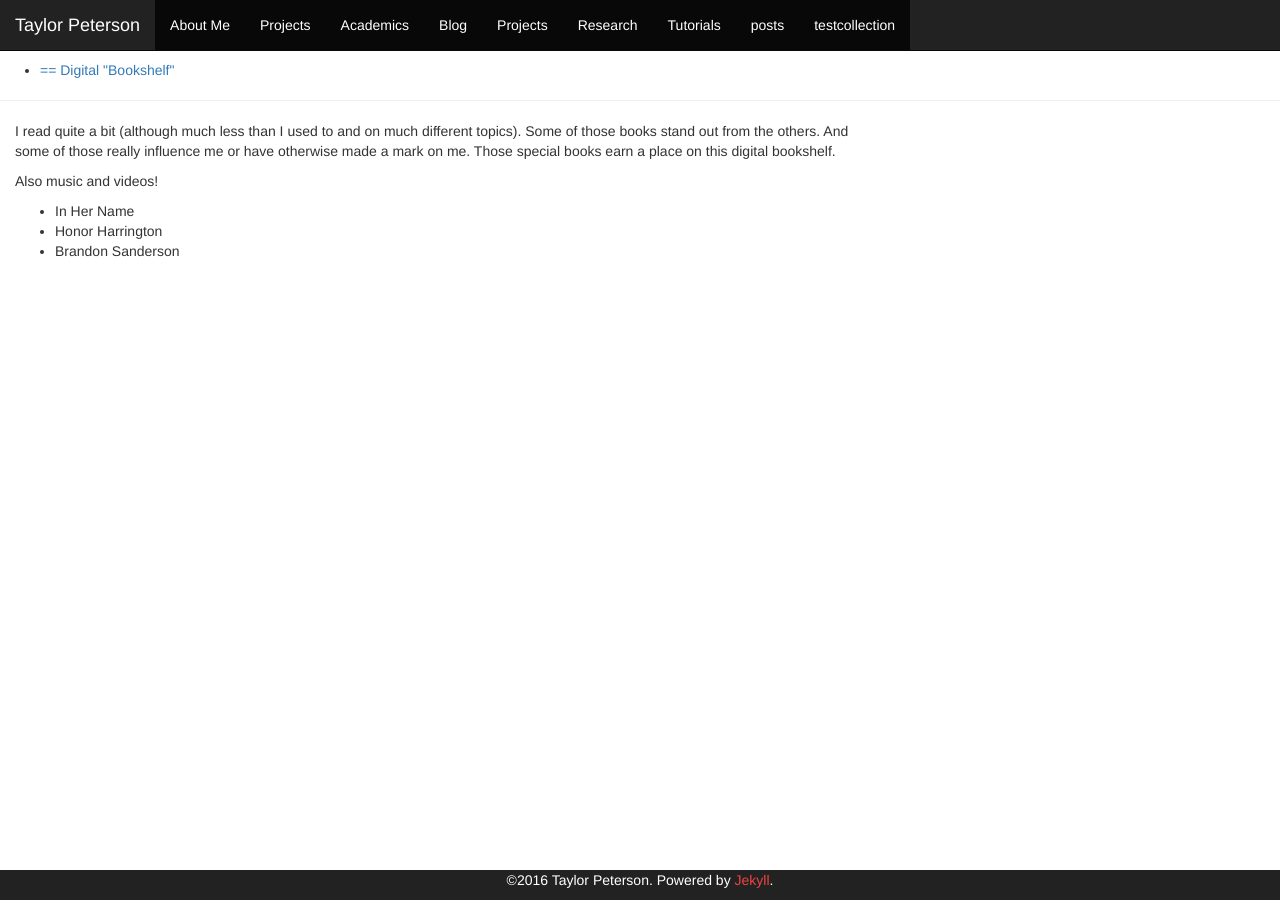
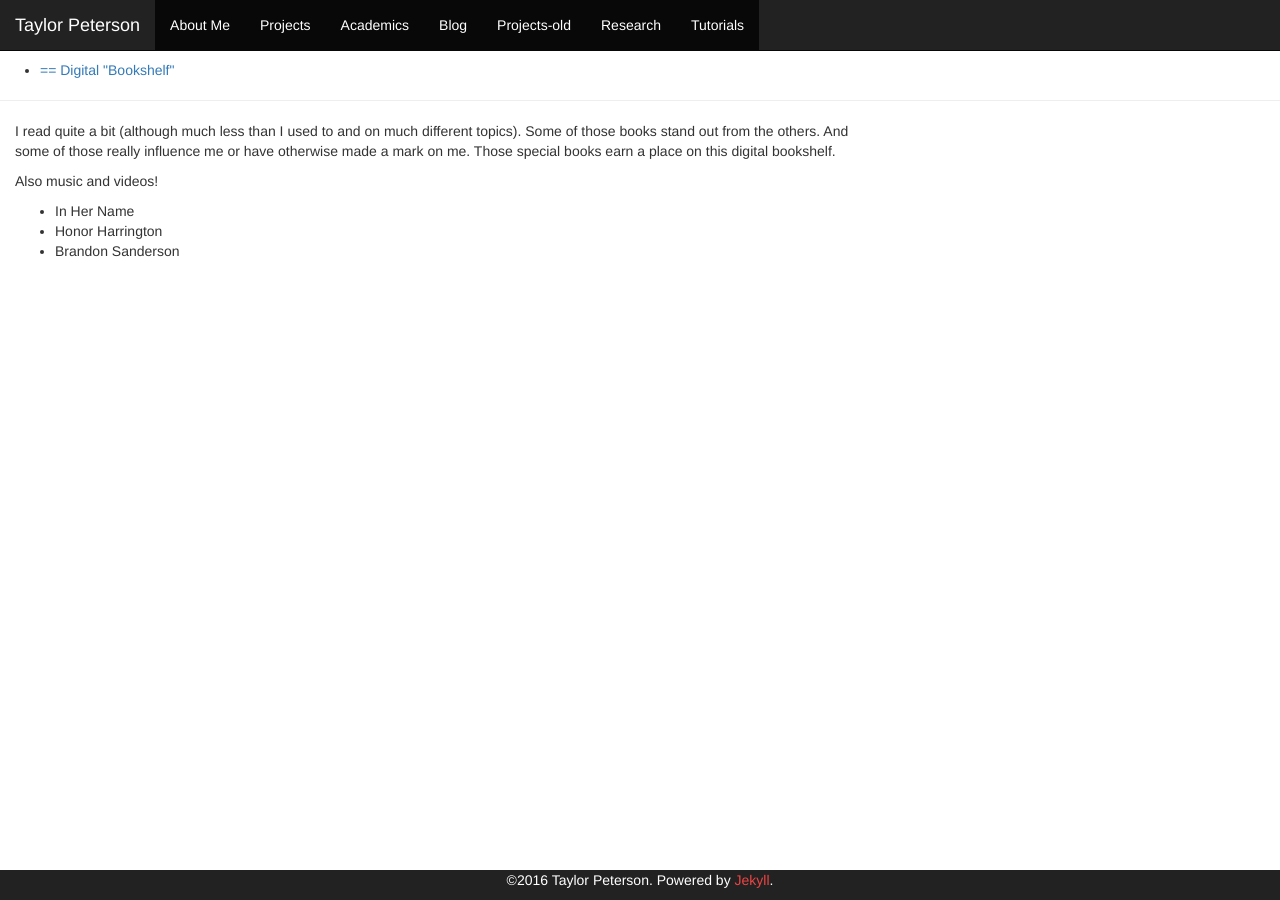
Before and after one commit to taylor-peterson/taylor-peterson.github.io, a Jekyll site: the page built from tmp/digitalbookshelf.md, in a window 1280 px wide. Built offline with Jekyll 4.4.1, drawn with Linux system fonts in a browser that asks for light colours; nearby versions of some CDN libraries.

Commit message:
Trying out collections for projects

```diff
--- a/_config.yml
+++ b/_config.yml
@@ -8,5 +8,5 @@
 permalink: /:categories/:title
 
 collections:
-  testcollection:
+  projects:
     output: true
--- a/_includes/header.html
+++ b/_includes/header.html
@@ -36,19 +36,6 @@
               <div class="collapse navbar-collapse" id="bs-example-navbar-collapse-1">
                 <ul class="nav navbar-nav">
                   {% for node in site.pages %}
-                    {% assign node_url_parts = node.url | split: '/' %}
-                    {% assign node_url_parts_size = node_url_parts | size %}
-                    {% if node_url_parts_size == 2 %}
-                      {% if page.url contains node.url %}
-                          {% assign class_type = "current" %}
-                      {% else %}
-                          {% assign class_type = "active" %}
-                      {% endif %}
-                      <li class={{ class_type }}><a href="{{ node.url }}">{{node.title}}</a></li>
-                    {% endif %}
-                  {% endfor %}
-                  {% for node in site.collections %}
-                      <li class={{ class_type }}><a href="{{ site.baseurl }}/{{ node.label }}">{{ node.label }}</a></li>
                     {% assign node_url_parts = node.url | split: '/' %}
                     {% assign node_url_parts_size = node_url_parts | size %}
                     {% if node_url_parts_size == 2 %}
```
Also changed, not shown: _pages/projects-old/index.md (+1 -1 lines), _projects/personal-site.md (deleted, +0 -6 lines), _projects/rings.md (+1 -0 lines), projects-index.md (added, +9 -0 lines), projects.md (deleted, +0 -6 lines), README.md.
